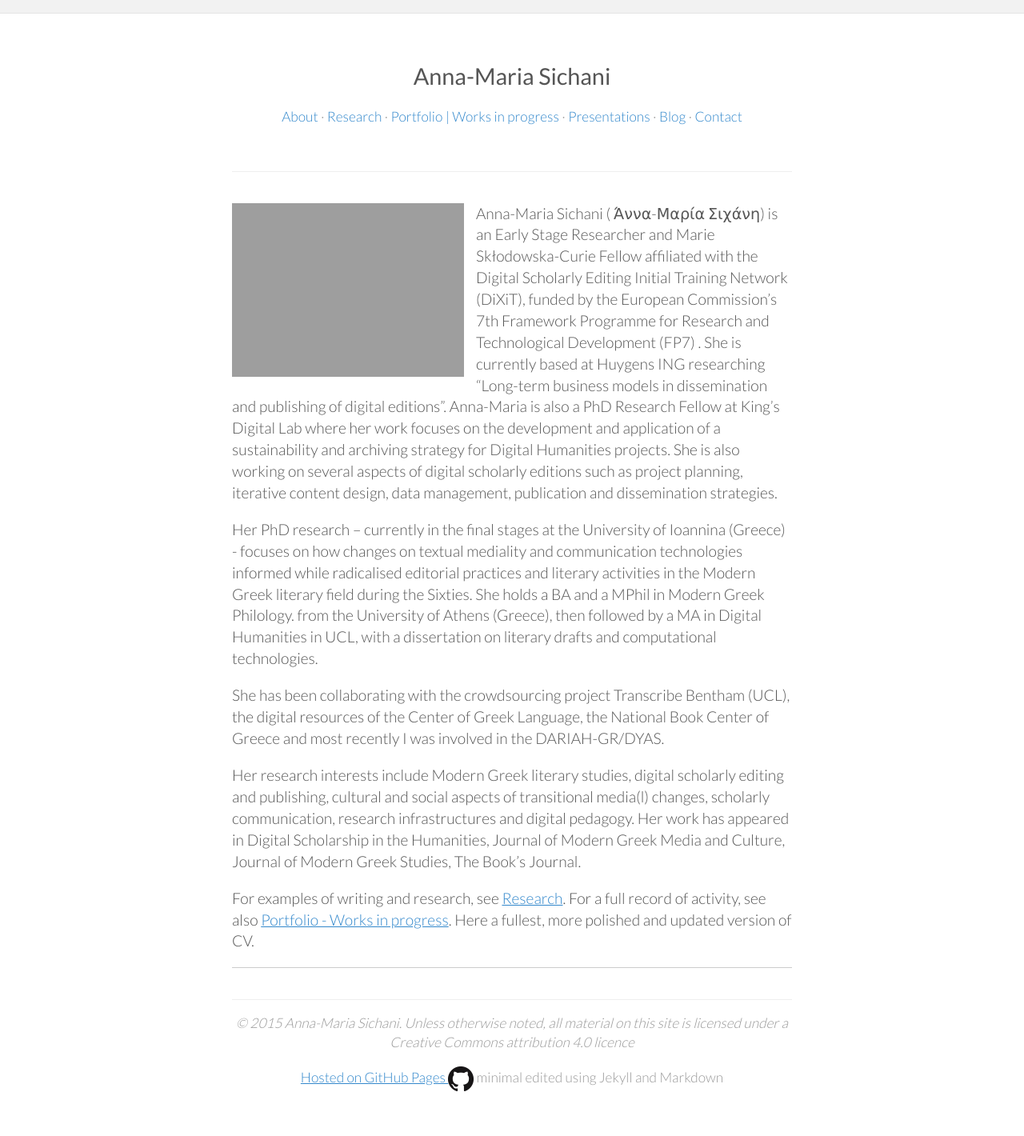
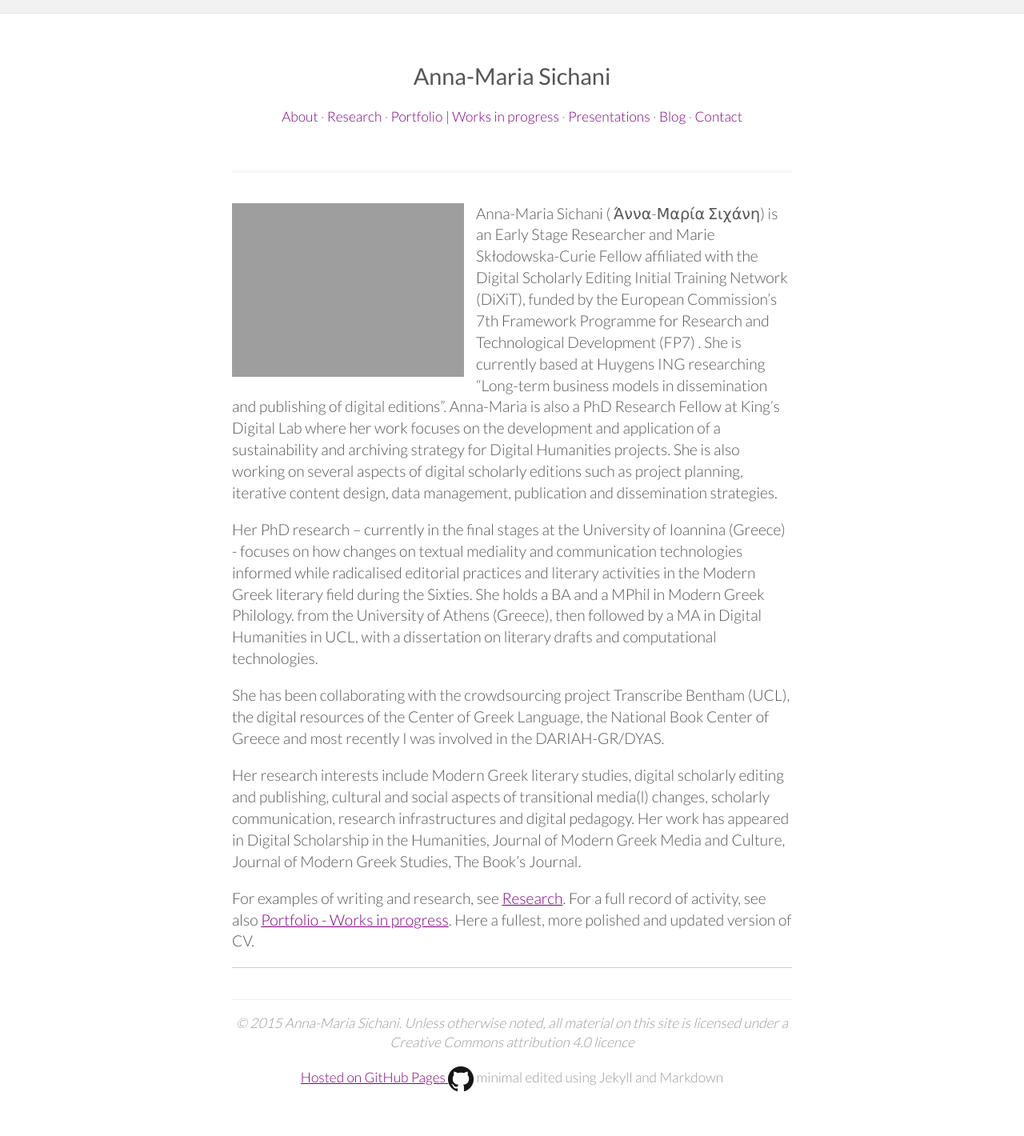
Before and after one commit to amsichani/amsichani.github.io, a Jekyll site: the page built from index.md, in a window 1280 px wide. Shown: the whole page at 80% size. Built offline with Jekyll 4.4.1, drawn with Linux system fonts in a browser that asks for light colours; nearby versions of some CDN libraries.

Commit message:
Update style.css

```diff
--- a/css/style.css
+++ b/css/style.css
@@ -306,8 +306,8 @@ table tfoot {
   }
 
 
-  a:link {color: #38c;}
-  a:visited {color: #39a;}
+  a:link {color: #800080;}
+  a:visited {color: #800080;}
   a:hover {color: #555;}
   a:active {color: #555;}
 
```
